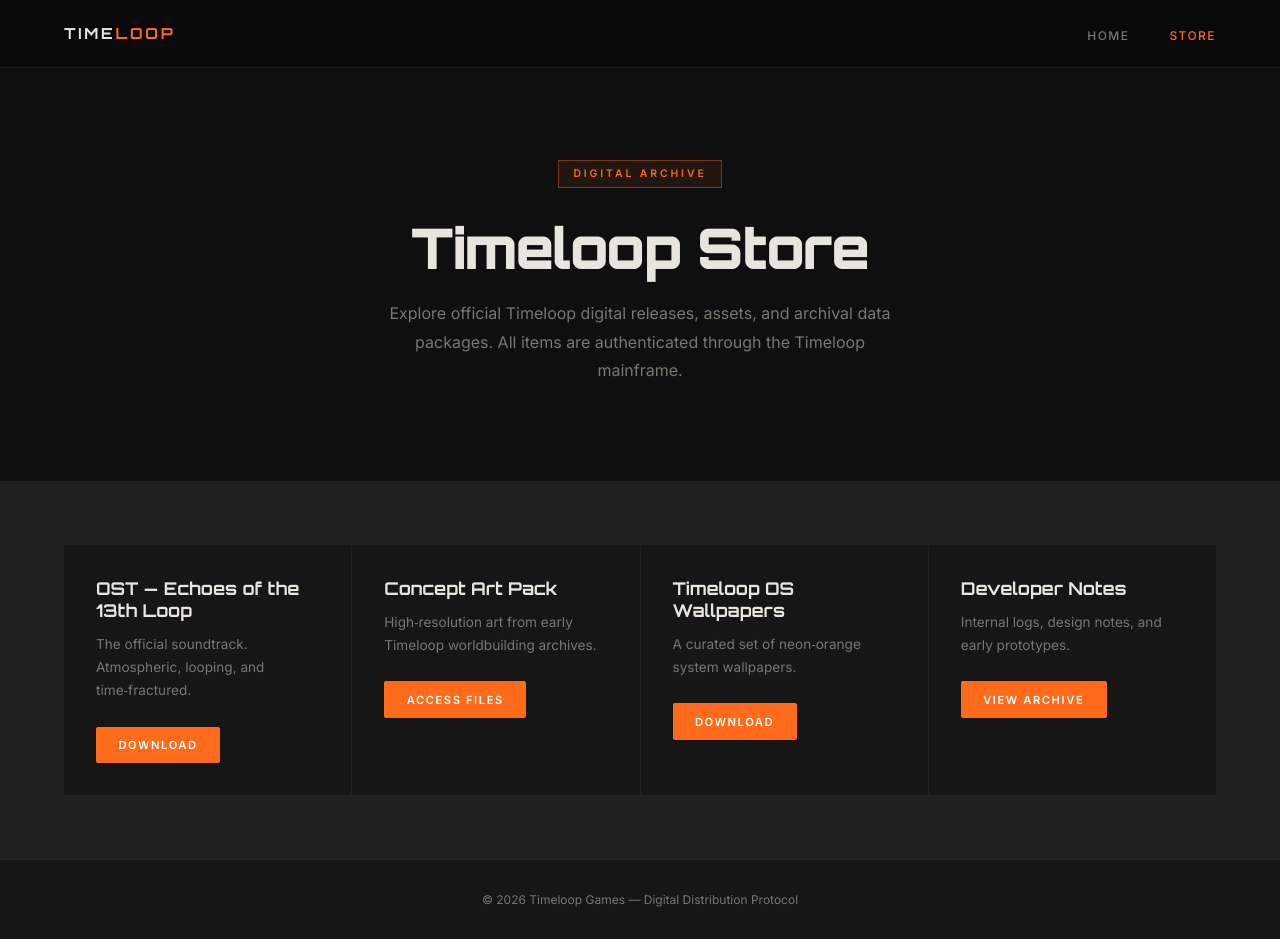
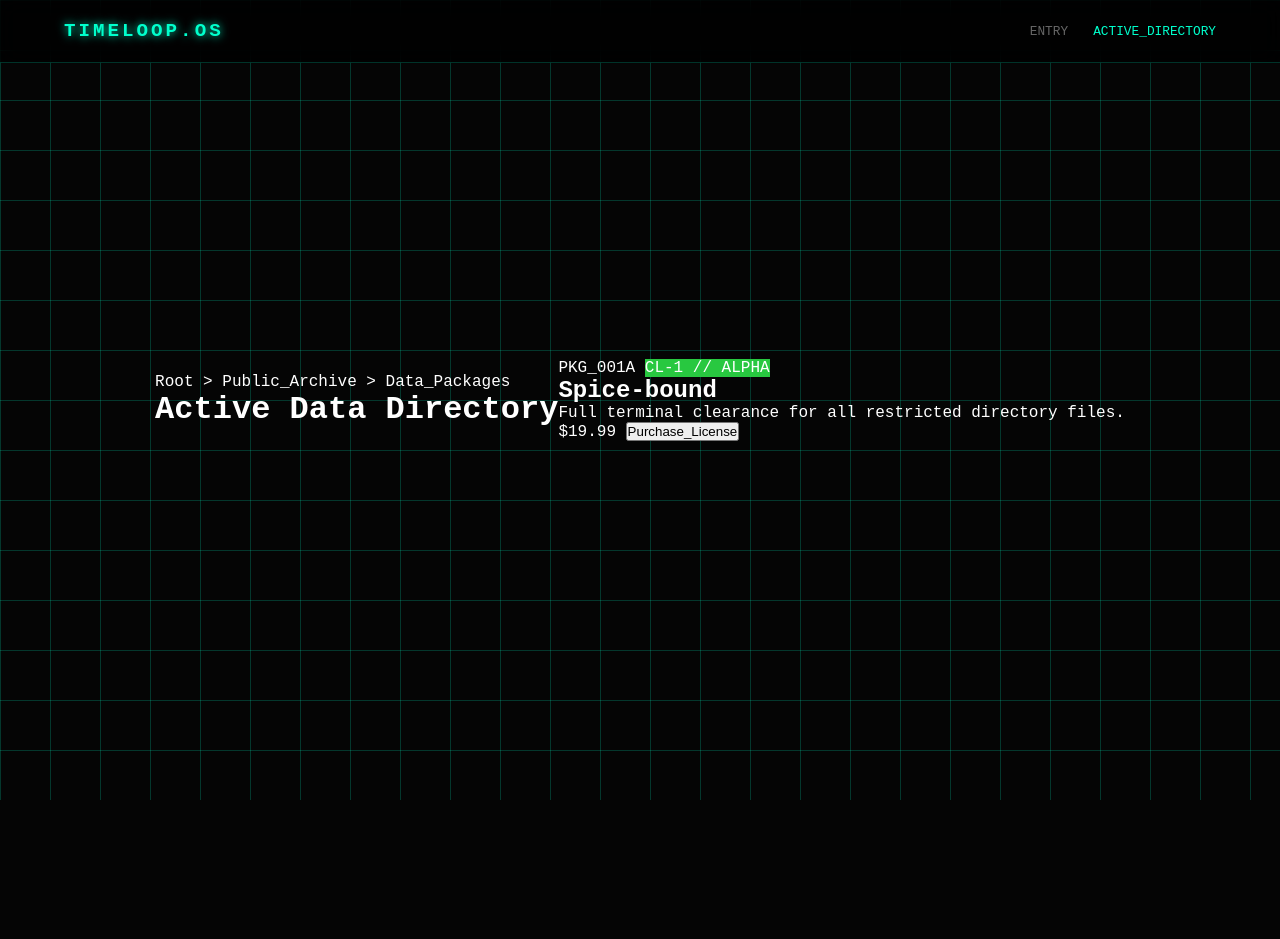
Before and after one commit to Enterausername1324/storetlg, a plain HTML site: page index.html in a window 1280 px wide. After the commit the page ends 800 px from the top, so only its background shows below. Drawn offline with Linux system fonts and the light colour scheme.

Commit message:
Update index.html

```diff
--- a/index.html
+++ b/index.html
@@ -3,184 +3,43 @@
 <head>
     <meta charset="UTF-8">
     <meta name="viewport" content="width=device-width, initial-scale=1.0">
-<title>Timeloop Store | Digital Archive</title>
-
-<link rel="preconnect" href="https://fonts.googleapis.com">
-<link href="https://fonts.googleapis.com/css2?family=Orbitron:wght@400;700;900&family=Inter:wght@300;400;500;600&display=swap" rel="stylesheet">
-
-<style>
-  *, *::before, *::after { margin: 0; padding: 0; box-sizing: border-box; }
-
-  :root {
-    --bg: #0F0F0F;
-    --bg-2: #161616;
-    --bg-3: #1E1E1E;
-    --border: rgba(255,255,255,0.07);
-    --text: #E8E4DE;
-    --muted: #7A7670;
-    --orange: #FF6B1A;
-    --orange-g: rgba(255,107,26,0.08);
-  }
-
-  body {
-    font-family: 'Inter', sans-serif;
-    background: var(--bg);
-    color: var(--text);
-    overflow-x: hidden;
-  }
-
-  /* NAV */
-  nav {
-    position: fixed; top: 0; left: 0; right: 0;
-    height: 68px; padding: 0 4rem;
-    display: flex; align-items: center; justify-content: space-between;
-    background: rgba(10,10,10,0.88); backdrop-filter: blur(16px);
-    border-bottom: 1px solid var(--border);
-    z-index: 100;
-  }
-  .nav-logo {
-    font-family: 'Orbitron', sans-serif;
-    font-size: 0.95rem; font-weight: 700;
-    letter-spacing: 0.18em; text-decoration: none;
-    color: var(--text);
-  }
-  .nav-logo span { color: var(--orange); }
-  .nav-links { display: flex; gap: 2.5rem; list-style: none; }
-  .nav-links a {
-    font-size: 0.75rem; font-weight: 500;
-    letter-spacing: 0.12em; text-transform: uppercase;
-    color: var(--muted); text-decoration: none;
-    transition: color 0.2s;
-  }
-  .nav-links a:hover, .nav-links a.active { color: var(--orange); }
-
-  /* HEADER SECTION */
-  .store-hero {
-    padding: 10rem 4rem 6rem;
-    background: var(--bg);
-    text-align: center;
-  }
-  .store-eyebrow {
-    font-size: 0.65rem; font-weight: 600;
-    letter-spacing: 0.28em; text-transform: uppercase;
-    color: var(--orange);
-    display: inline-block;
-    padding: 0.4rem 0.9rem;
-    border: 1px solid rgba(255,107,26,0.4);
-    background: var(--orange-g);
-    margin-bottom: 1.5rem;
-  }
-  .store-title {
-    font-family: 'Orbitron', sans-serif;
-    font-size: clamp(2.2rem, 5vw, 3.5rem);
-    font-weight: 900;
-    letter-spacing: -0.02em;
-    margin-bottom: 1rem;
-  }
-  .store-sub {
-    font-size: 1rem; color: var(--muted);
-    max-width: 520px; margin: 0 auto;
-    line-height: 1.8;
-  }
-
-  /* STORE GRID */
-  .store-grid {
-    padding: 4rem;
-    display: grid;
-    grid-template-columns: repeat(auto-fit, minmax(260px, 1fr));
-    gap: 1px;
-    background: var(--border);
-  }
-  .store-item {
-    background: var(--bg-2);
-    padding: 2rem;
-    transition: background 0.25s;
-  }
-  .store-item:hover { background: var(--bg-3); }
-  .item-title {
-    font-family: 'Orbitron', sans-serif;
-    font-size: 1.1rem; font-weight: 700;
-    margin-bottom: 0.75rem;
-  }
-  .item-desc {
-    font-size: 0.85rem; color: var(--muted);
-    line-height: 1.7; margin-bottom: 1.5rem;
-  }
-  .item-btn {
-    display: inline-block;
-    padding: 0.7rem 1.4rem;
-    background: var(--orange);
-    color: #fff; text-decoration: none;
-    font-size: 0.7rem; font-weight: 600;
-    letter-spacing: 0.14em; text-transform: uppercase;
-    border-radius: 2px;
-    transition: background 0.2s;
-  }
-  .item-btn:hover { background: #D95710; }
-
-  /* FOOTER */
-  footer {
-    padding: 2rem 4rem;
-    text-align: center;
-    border-top: 1px solid var(--border);
-    background: var(--bg-2);
-    font-size: 0.75rem;
-    color: var(--muted);
-  }
-
-</style>
+    <title>TIMELOOP // ACTIVE_DIRECTORY</title>
+    <link rel="stylesheet" href="style.css">
+    <link rel="icon" type="image/png" href="favicon.png">
 </head>
-
 <body>
 
-<nav>
-  <a href="index.html" class="nav-logo">TIME<span>LOOP</span></a>
-  <ul class="nav-links">
-    <li><a href="index.html">Home</a></li>
-    <li><a href="store.html" class="active">Store</a></li>
-  </ul>
+    <header class="sys-header">
+        <div class="sys-logo">TIMELOOP.OS</div>
+        <nav class="sys-nav">
+            <a href="index.html" class="nav-link">Entry</a>
+            <a href="store.html" class="nav-link active">Active_Directory</a>
         </nav>
+    </header>
 
-<section class="store-hero">
-  <div class="store-eyebrow">Digital Archive</div>
-  <h1 class="store-title">Timeloop Store</h1>
-  <p class="store-sub">
-    Explore official Timeloop digital releases, assets, and archival data packages.
-    All items are authenticated through the Timeloop mainframe.
-  </p>
-</section>
+    <main class="os-container store-view">
+        <header class="store-dir-header">
+            <p class="dir-path">Root > Public_Archive > Data_Packages</p>
+            <h1 class="dir-title">Active Data Directory</h1>
+        </header>
 
-<section class="store-grid">
-
-  <div class="store-item">
-    <div class="item-title">OST — Echoes of the 13th Loop</div>
-    <p class="item-desc">The official soundtrack. Atmospheric, looping, and time‑fractured.</p>
-    <a href="#" class="item-btn">Download</a>
+        <div class="product-listing">
+            <article class="data-package">
+                <div class="pkg-header">
+                    <span class="pkg-id">PKG_001A</span>
+                    <span class="pkg-clearance green">CL-1 // ALPHA</span>
                 </div>
-
-  <div class="store-item">
-    <div class="item-title">Concept Art Pack</div>
-    <p class="item-desc">High‑resolution art from early Timeloop worldbuilding archives.</p>
-    <a href="#" class="item-btn">Access Files</a>
+                <div class="pkg-body">
+                    <h2 class="pkg-title">Spice-bound</h2>
+                    <p class="pkg-desc">Full terminal clearance for all restricted directory files.</p>
                 </div>
-
-  <div class="store-item">
-    <div class="item-title">Timeloop OS Wallpapers</div>
-    <p class="item-desc">A curated set of neon‑orange system wallpapers.</p>
-    <a href="#" class="item-btn">Download</a>
+                <div class="pkg-footer">
+                    <span class="pkg-price">$19.99</span>
+                    <button class="sys-btn">Purchase_License</button>
                 </div>
-
-  <div class="store-item">
-    <div class="item-title">Developer Notes</div>
-    <p class="item-desc">Internal logs, design notes, and early prototypes.</p>
-    <a href="#" class="item-btn">View Archive</a>
+            </article>
         </div>
-
-</section>
-
-<footer>
-  © 2026 Timeloop Games — Digital Distribution Protocol
-</footer>
+    </main>
 
 </body>
 </html>
```
Lines whose indentation alone changed are shown as unchanged.
